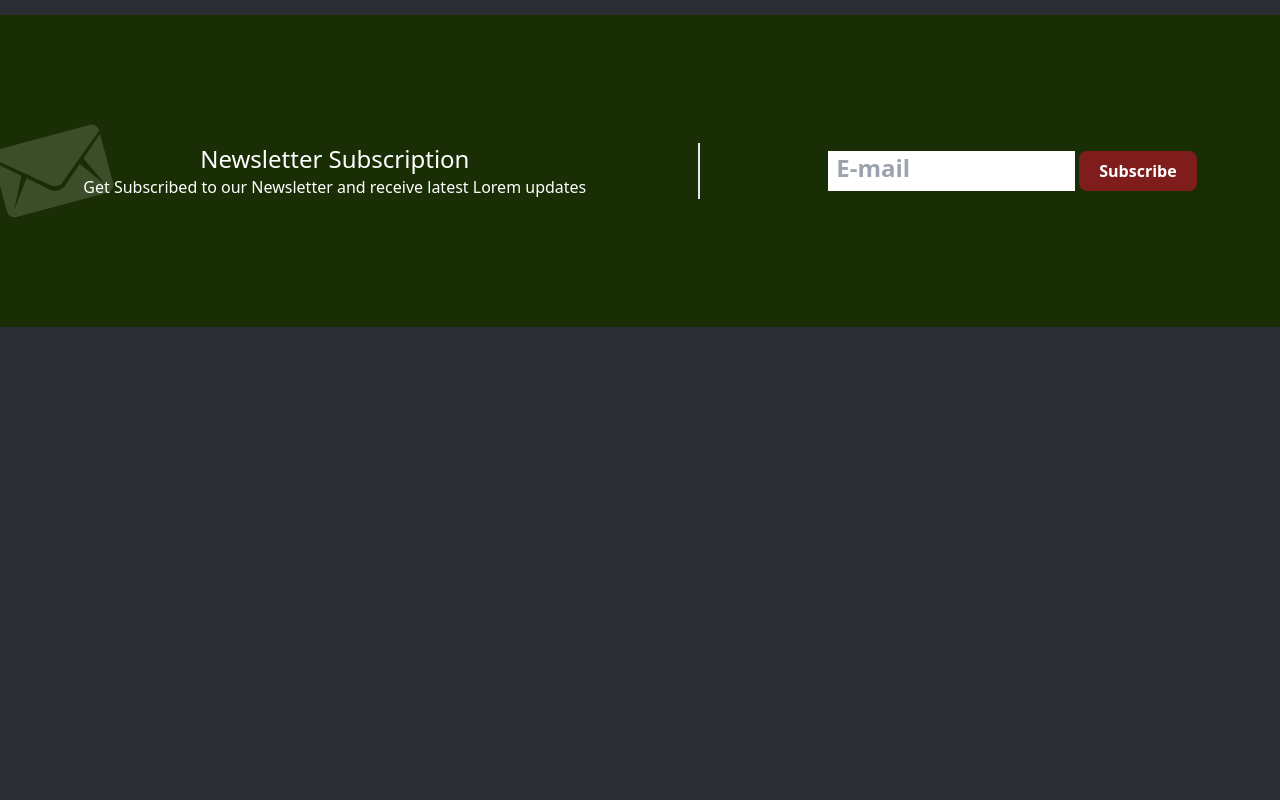
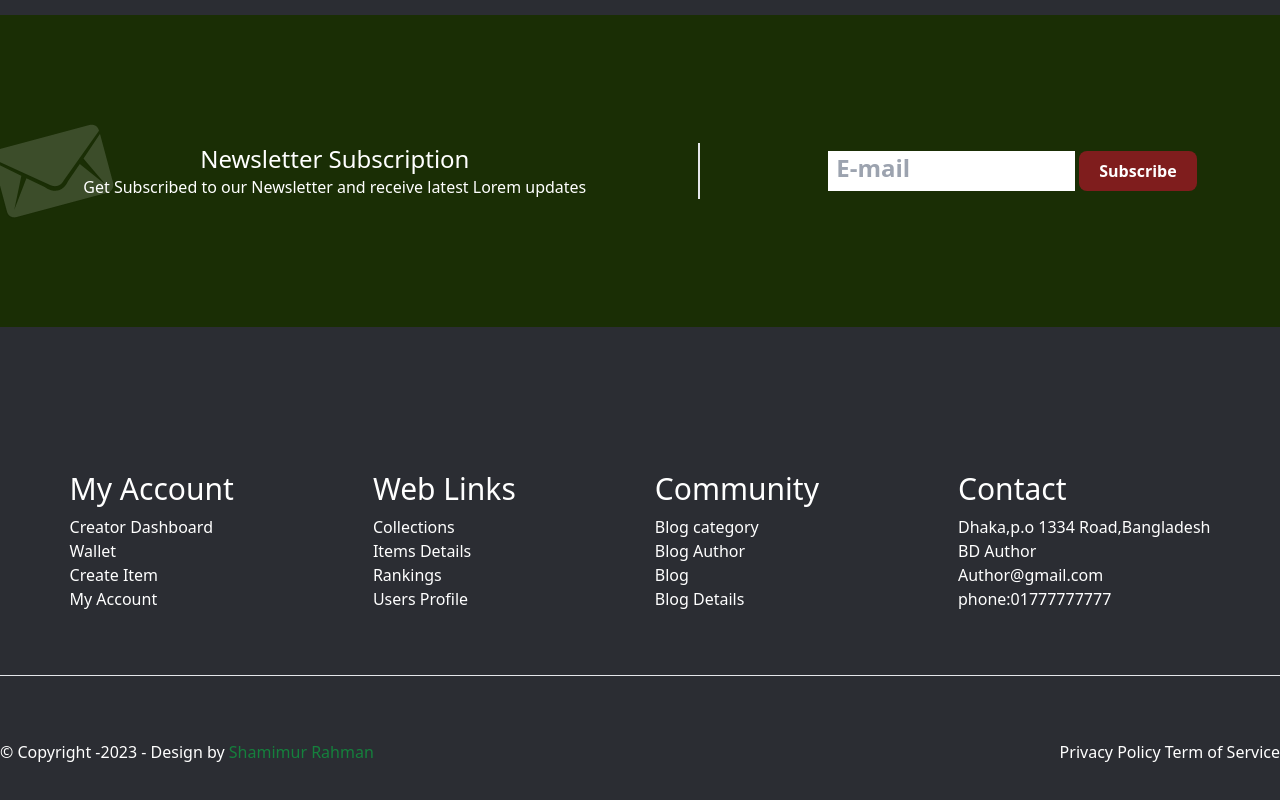
Before and after one commit to shamimur003Rahman/first-tailwind-projects, a plain HTML site: page index.html in a window 1280 px wide. Shown: the part 3886-4686 px from the top of the page. Before the commit the page ends 4293 px from the top, so only its background shows below. Drawn offline with nearby package versions, Linux system fonts and the light colour scheme.

Commit message:
some changes

```diff
--- a/index.html
+++ b/index.html
@@ -183,8 +183,9 @@
         <ul class="list-disc leading-10 text-xl list-inside">
             <li>5000 User activities</li>
             <li>Unlimited Access</li>
-            <li>No Hidden Charge</li>clear
-
+            <li>No Hidden Charge</li>
+            <li>03 Times Update</li>
+            <li>Figma Source File</li>
             <li>Many More Facilities</li>
         </ul>
         <button class="bg-green-900 px-5 py-3 rounded-lg text-xl mt-10 hover:bg-green-600 transition">Purchase</button>
@@ -202,10 +203,61 @@
             <input class="h-10 border-none px-2 placeholder:text-2xl placeholder:font-bold" type="email" placeholder="E-mail">
             <button class=" bg-red-900 px-5 py-2 hover:bg-red-600 transition rounded-lg font-bold">Subscribe</button>
         </div>
-
         </div>
     </section>
 </main>
 
+<footer>
+<div class="container mx-auto text-center sm:text-left" >
+<div class="sm:flex justify-around  text-white">
+<div>
+    <h2 class="text-2xl sm:text-3xl mb-2 mt-16">My Account</h2>
+    <ul class="leading">
+        <li><a href="#">Creator Dashboard</a></li>
+        <li><a href="#">Wallet</a></li>
+        <li><a href="#"></a>Create Item</a></li>
+        <li><a href="#">My Account</a></li>
+    </ul>
+</div>
+
+<div>
+    <h2 class="text-2xl sm:text-3xl mb-2 mt-16">Web Links</h2>
+    <ul class="leading">
+        <li><a href="#">Collections</a></li>
+        <li><a href="#">Items Details</a></li>
+        <li><a href="#"></a>Rankings</a></li>
+        <li><a href="#">Users Profile</a></li>
+    </ul>
+</div>
+
+<div>
+    <h2 class="text-2xl sm:text-3xl mb-2 mt-16">Community</h2>
+    <ul class="leading">
+        <li><a href="#">Blog category</a></li>
+        <li><a href="#">Blog Author</a></li>
+        <li><a href="#"></a>Blog</a></li>
+        <li><a href="#">Blog Details</a></li>
+    </ul>
+</div>
+
+<div>
+    <h2 class="text-2xl sm:text-3xl mb-2 mt-16">Contact</h2>
+    <ul class="leading">
+        <li><a href="#">Dhaka,p.o 1334 Road,Bangladesh</a></li>
+        <li><a href="#">BD Author</a></li>
+        <li><a href="#"></a>Author@gmail.com</a></li>
+        <li><a href="#">phone:01777777777</a></li>
+    </ul>
+</div>
+</div>
+<hr class="my-16">
+<div class="text-white sm:flex justify-between mb-20">
+    <p>&copy; Copyright -2023 - Design by <span class="text-green-700">Shamimur Rahman</span></p>
+    <p>Privacy Policy Term of Service</p>
+</div>
+</div>
+</footer>
+
+
 </body>
 </html>
```
